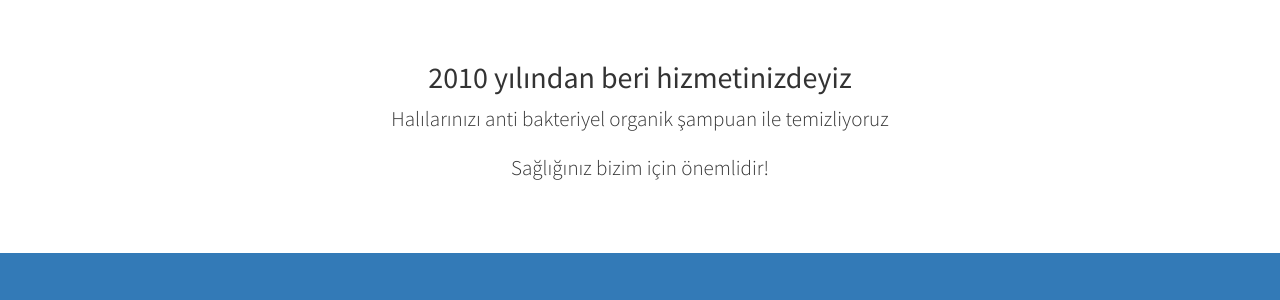
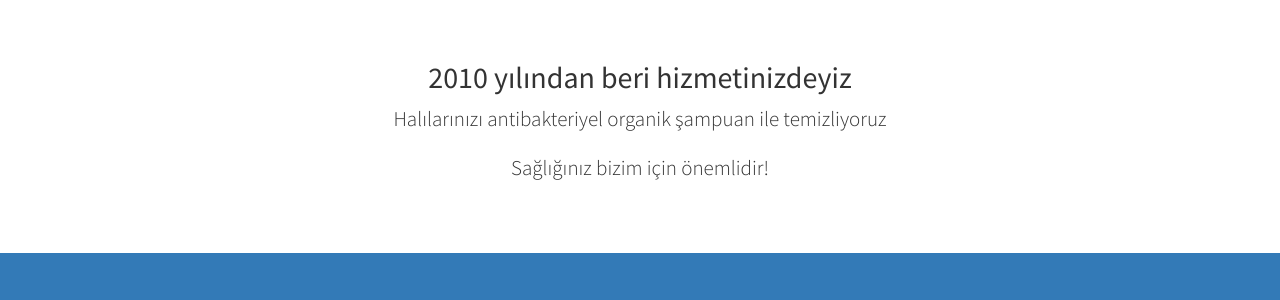
Before and after one commit to halitemizleme/efsane, a Jekyll site: the page built from index.md, in a window 1280 px wide and 900 px high, scrolled down 754 px. Shown: the part 155-455 px from the top of the window. Built offline with Jekyll 4.4.1, drawn with Linux system fonts in a browser that asks for light colours.

Commit message:
Update about.html

```diff
--- a/_includes/about.html
+++ b/_includes/about.html
@@ -3,7 +3,7 @@
     <div class="row">
       <div class="col-lg-12 text-center">
         <h2>2010 yılından beri hizmetinizdeyiz</h2>
-        <p class="lead">Halılarınızı anti bakteriyel organik şampuan ile temizliyoruz</p>
+        <p class="lead">Halılarınızı antibakteriyel organik şampuan ile temizliyoruz</p>
         <p class="lead">Sağlığınız bizim için önemlidir!</p>
       </div>
     </div>
```
